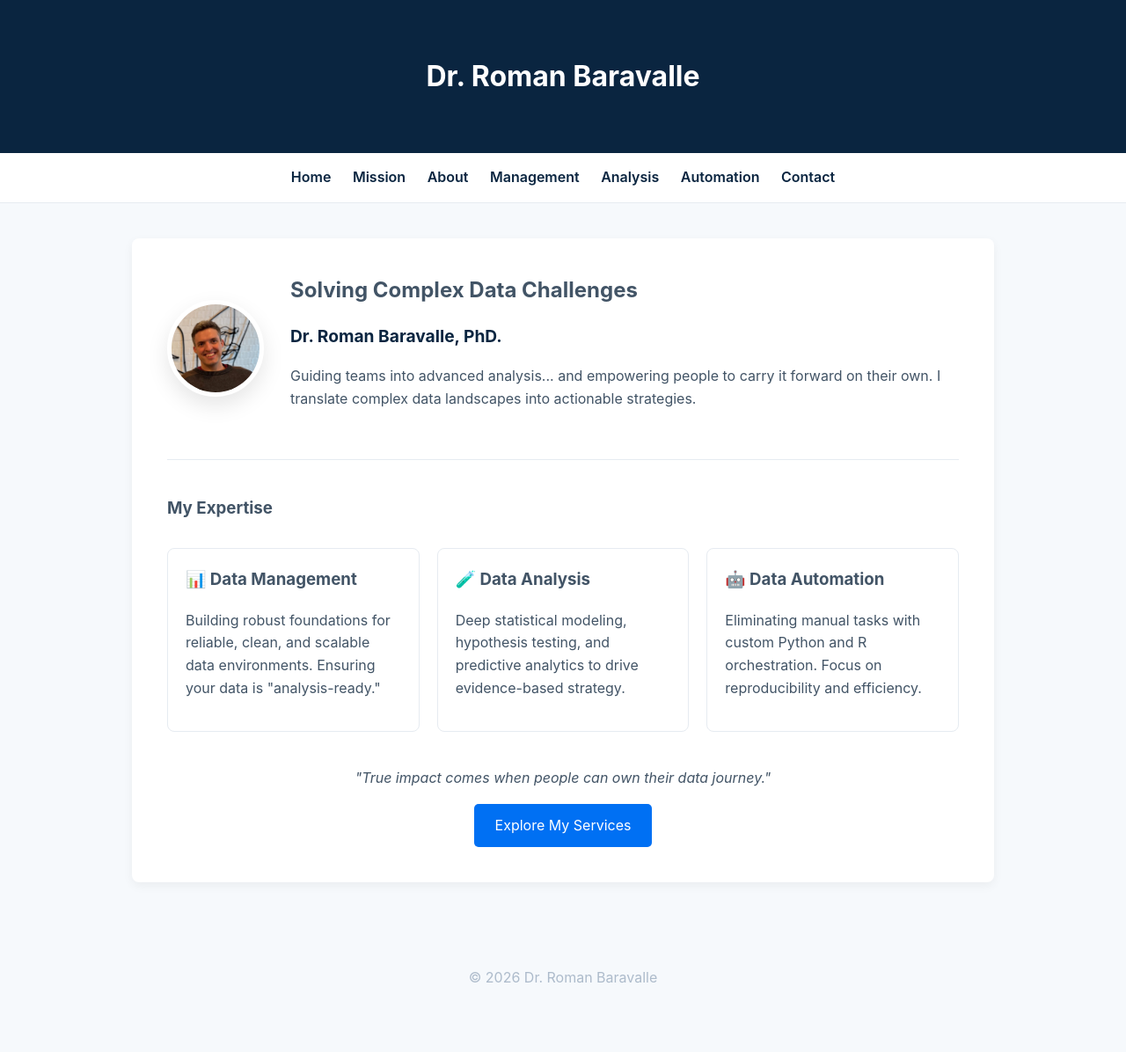
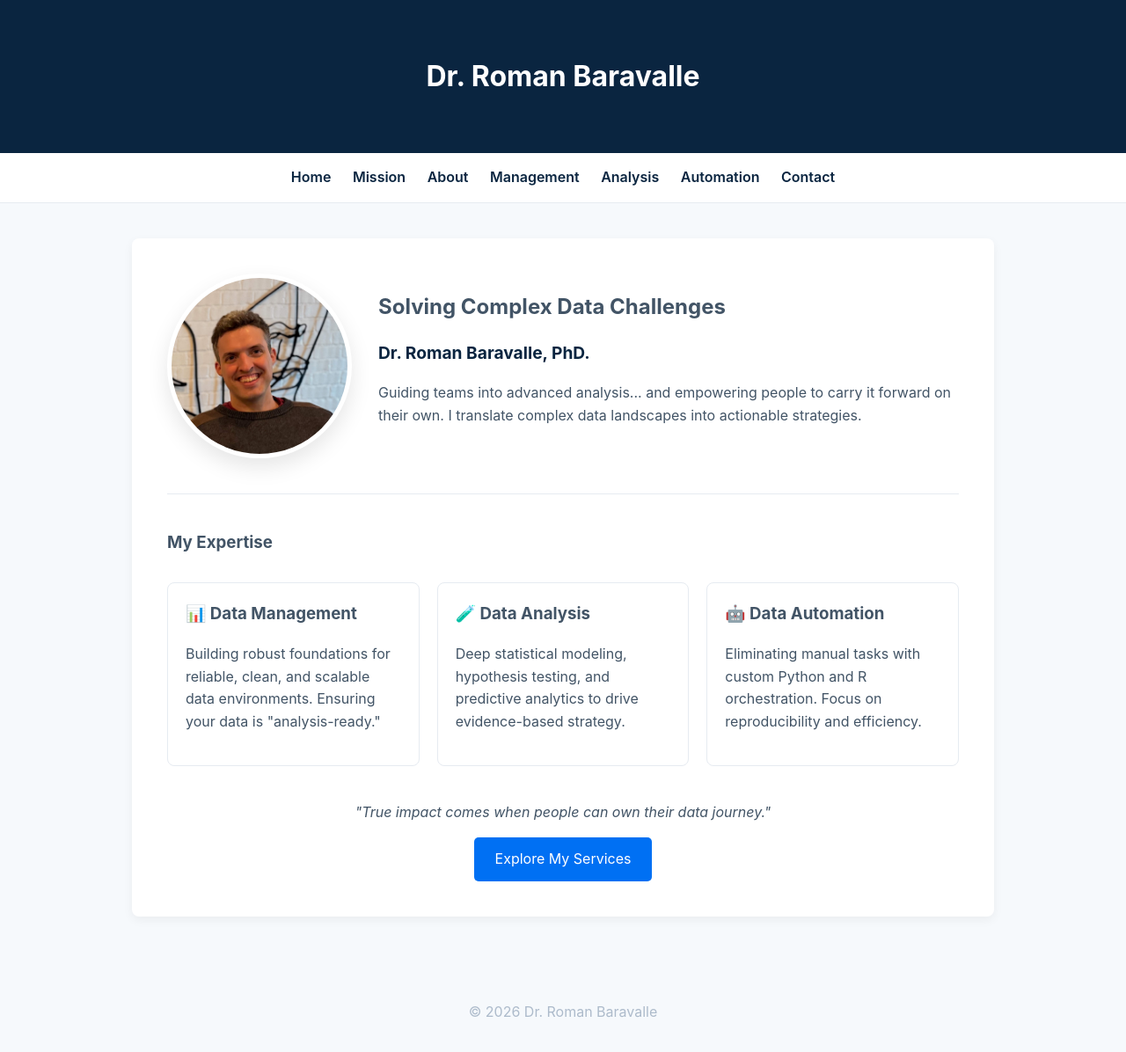
Before and after one commit to RomanDataScience/BaravalleDataSolver, a Jekyll site: the page built from index.md, in a window 1280 px wide and 1219 px high. Shown: the top 1196 px of the window at 88% size. Built offline with Jekyll 4.4.1, drawn with Linux system fonts in a browser that asks for light colours.

Commit message:
Update index.md

```diff
--- a/index.md
+++ b/index.md
@@ -5,7 +5,7 @@ permalink: /
 ---
 
 <div style="display: flex; align-items: center; gap: 30px; flex-wrap: wrap; margin-bottom: 40px;">
-  <img src="{{ '/assets/Profile.jpg' | relative_url }}" alt="Dr. Roman Baravalle" style="width: 100px; height: 100px; border-radius: 50%; object-fit: cover; border: 5px solid white; box-shadow: 0 10px 25px rgba(0,0,0,0.1); background-color: white;">
+  <img src="{{ '/assets/Profile.jpg' | relative_url }}" alt="Dr. Roman Baravalle" style="width: 200px; height: 200px; border-radius: 50%; object-fit: cover; border: 5px solid white; box-shadow: 0 10px 25px rgba(0,0,0,0.1); background-color: white;">
 
   <div style="flex: 1; min-width: 300px;">
     <h2 style="margin-top: 0;">Solving Complex Data Challenges</h2>
```
